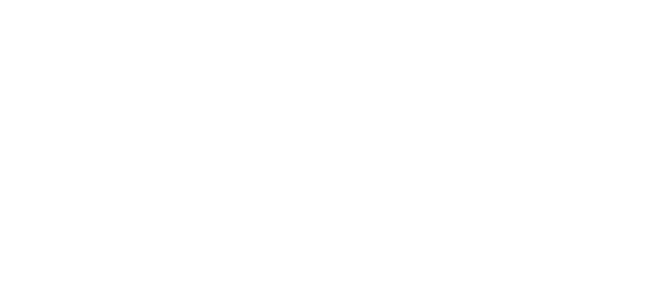
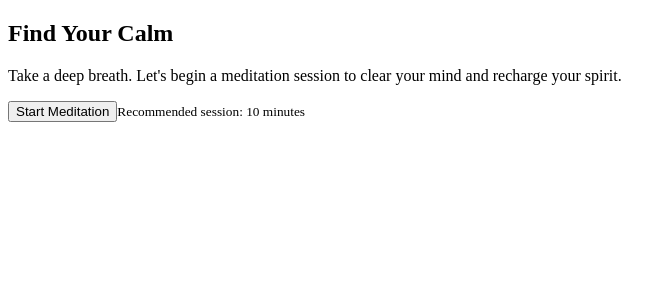
Before and after one commit to EdwinMunoz416/design-dojo, a Next.js app: page / in a window 1280 px wide. Shown: the top 300 px of the page, without its empty margins (0-671 px from the left). Built offline with nearby package versions, Linux system fonts and the light colour scheme.

Commit message:
Add main page to render meditation section and fix 404

```diff
--- /dev/null
+++ b/app/page.tsx
@@ -0,0 +1,10 @@
+import React from "react";
+import { MeditationSection } from "./components/MeditationSection";
+
+export default function Page() {
+  const handleStart = () => {
+    alert("Meditation started!");
+  };
+
+  return <MeditationSection onStart={handleStart} />;
+}
```
